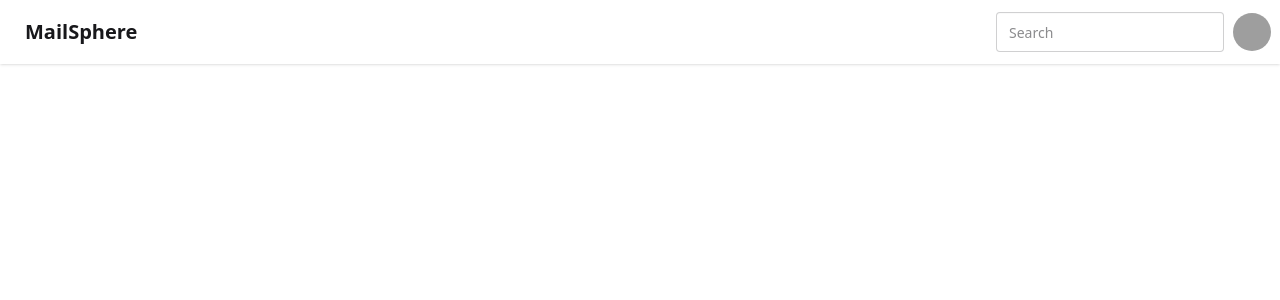
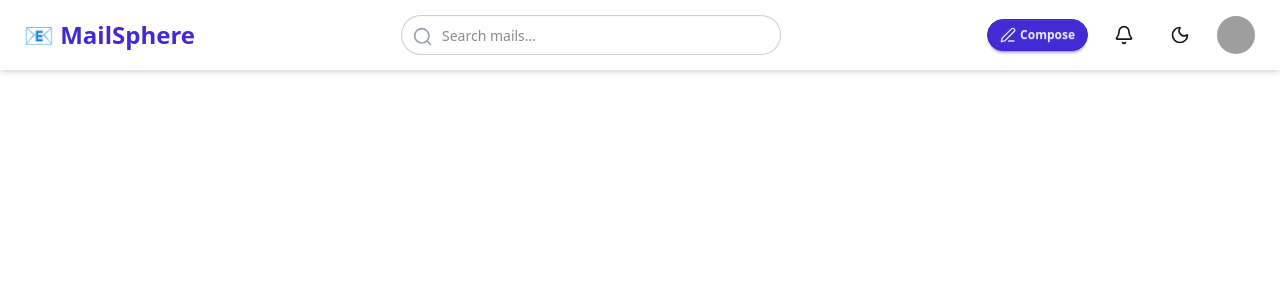
Before and after one commit to saurabh-r1/MailSphere, a React app in the folder Frontend/: page / in a window 1280 px wide. Shown: the top 300 px of the page. Built offline with nearby package versions, Linux system fonts and the light colour scheme; grey boxes are pictures that could not be loaded; the HTML template or start-up script is replaced by a standard one.

Commit message:
how navbar should look

```diff
--- a/Frontend/src/Component/Navbar.jsx
+++ b/Frontend/src/Component/Navbar.jsx
@@ -1,36 +1,86 @@
-import React from "react";
+import React, { useState } from "react";
+import { Sun, Moon, Bell, PenLine } from "lucide-react";
 
-export default function Navbar() {
+function Navbar() {
+  const [isDark, setIsDark] = useState(false);
+
+  // Toggle light/dark mode by adding or removing "dark" class on <html>
+  const toggleTheme = () => {
+    setIsDark(!isDark);
+    document.documentElement.classList.toggle("dark", !isDark);
+  };
+
   return (
-    <div className="navbar bg-base-100 shadow-sm">
-      <div className="flex-1">
-        <a className="btn btn-ghost text-xl">MailSphere</a>
+    <div className="navbar bg-base-100 shadow-md px-6 h-[70px] flex justify-between items-center">
+      {/* LEFT — App Logo */}
+      <div className="flex items-center gap-2">
+        <div className="text-2xl font-bold text-primary cursor-pointer">
+          📧 MailSphere
+        </div>
       </div>
-      <div className="flex gap-2">
-        <input
-          type="text"
-          placeholder="Search"
-          className="input input-bordered w-24 md:w-auto"
-        />
+
+      {/* MIDDLE — Search Bar */}
+      <div className="flex-1 flex justify-center px-4">
+        <div className="relative w-1/2 max-w-xl">
+          <input
+            type="text"
+            placeholder="Search mails..."
+            className="input input-bordered w-full pl-10 rounded-full"
+          />
+          <svg
+            xmlns="http://www.w3.org/2000/svg"
+            className="absolute left-3 top-3 h-5 w-5 text-gray-400"
+            fill="none"
+            viewBox="0 0 24 24"
+            stroke="currentColor"
+          >
+            <path
+              strokeLinecap="round"
+              strokeLinejoin="round"
+              strokeWidth={2}
+              d="M21 21l-4.35-4.35m0 0A7.5 7.5 0 104.5 4.5a7.5 7.5 0 0012.15 12.15z"
+            />
+          </svg>
+        </div>
+      </div>
+
+      {/* RIGHT — Actions */}
+      <div className="flex items-center gap-4">
+        {/* Compose */}
+        <button className="btn btn-sm btn-primary rounded-full flex items-center gap-1">
+          <PenLine size={16} />
+          Compose
+        </button>
+
+        {/* Notifications */}
+        <button className="btn btn-ghost btn-circle">
+          <Bell size={20} />
+        </button>
+
+        {/* Theme Toggle */}
+        <button
+          className="btn btn-ghost btn-circle"
+          onClick={toggleTheme}
+          aria-label="Toggle Theme"
+        >
+          {isDark ? <Sun size={20} /> : <Moon size={20} />}
+        </button>
+
+        {/* User Profile */}
         <div className="dropdown dropdown-end">
           <div tabIndex={0} role="button" className="btn btn-ghost btn-circle avatar">
             <div className="w-10 rounded-full">
               <img
-                alt="Tailwind CSS Navbar component"
+                alt="User avatar"
                 src="https://img.daisyui.com/images/stock/photo-1534528741775-53994a69daeb.webp"
               />
             </div>
           </div>
           <ul
             tabIndex={-1}
-            className="menu menu-sm dropdown-content bg-base-100 rounded-box z-1 mt-3 w-52 p-2 shadow"
+            className="menu menu-sm dropdown-content bg-base-100 rounded-box mt-3 w-52 p-2 shadow"
           >
-            <li>
-              <a className="justify-between">
-                Profile
-                <span className="badge">New</span>
-              </a>
-            </li>
+            <li><a>Profile</a></li>
             <li><a>Settings</a></li>
             <li><a>Logout</a></li>
           </ul>
@@ -39,3 +89,5 @@ export default function Navbar() {
     </div>
   );
 }
+
+export default Navbar;
```
